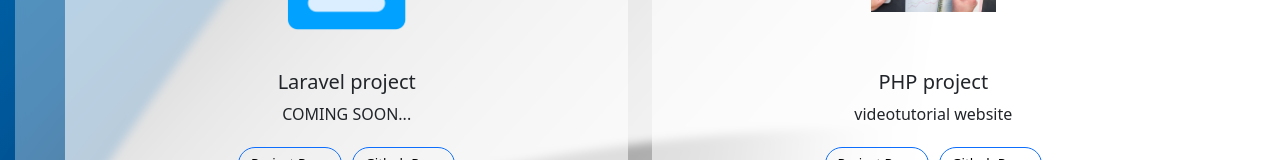
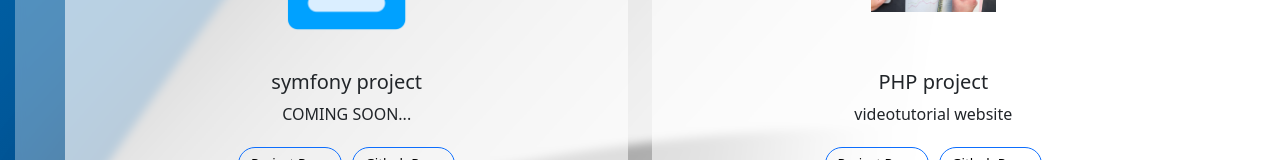
Before and after one commit to kdrbek06/portfolio, a React (Create React App) app: page / in a window 1280 px wide. Shown: the part 2067-2227 px from the top of the page. Built offline with nearby package versions, Linux system fonts and the light colour scheme.

Commit message:
Changed text

```diff
--- a/src/components/Portfolio.tsx
+++ b/src/components/Portfolio.tsx
@@ -20,7 +20,7 @@ const PROJECTS = [
   },
   {
     image: WeatherApp,
-    title: "Laravel project",
+    title: "symfony project",
     text: "COMING SOON...",
     githubLink: "#",
     liveLink: "#"
```
